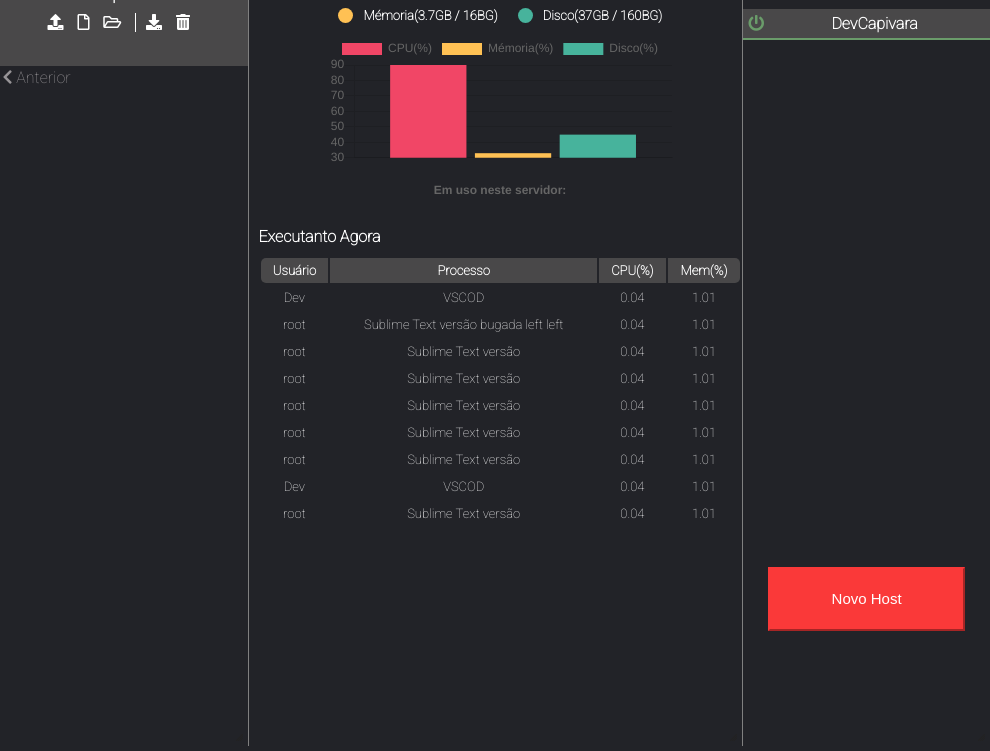
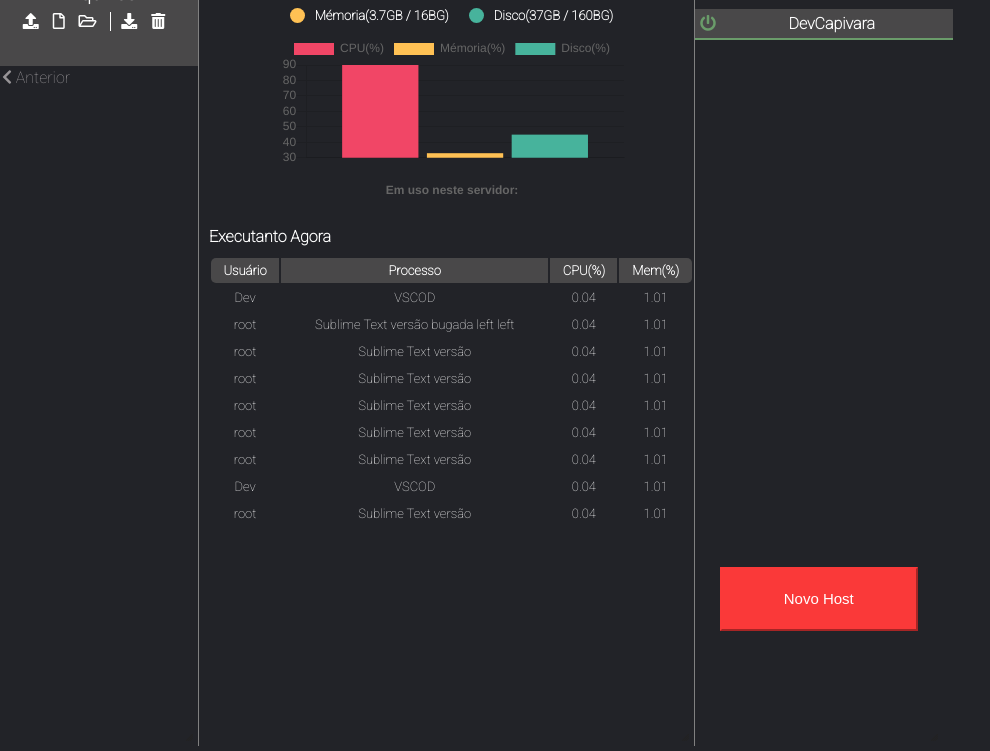
Before and after one commit to barretoMarcosPaulo/sarue-monitor, an Electron app: page src/app/home.html in a window 990 px wide. Shown: the part 54-805 px from the top of the page. Drawn offline with nearby package versions, Linux system fonts and the light colour scheme; no server answers.

Commit message:
update: new style for width windows

```diff
--- a/src/app/home.html
+++ b/src/app/home.html
@@ -160,8 +160,7 @@
                     <span> DevCapivara</span>
                 </div>
 
-                <div class="all-server" >
-                    <button id="btn-refresh" style="display: none;">atualizar</button>
+                <div class="all-server">
                     <div id="all-hosts">
 
                     </div>
@@ -176,28 +175,20 @@
     </div>
 
 
-    <script>
-        $(function () {
-            $("#file-box").resizable();
-            $("#process-box").resizable();
-            $("#instances-box").resizable();
-        });
-    </script>
 
-
+    <!-- Block Scripts -->
     <script src="../services/chart/chart.js"></script>
+    <script src="../services/resize.js"></script>
     <script src="./controllers/HostController.js"></script>
     <script src="./views/HostView.js"></script>
     <script src="./controllers/SshController.js"></script>
 
 
-    <!-- For connections -->
+    <!--  connections -->
     <script>
         const connection = new SshController('192.168.0.103' , 'marcos' , 'hardcorework');
         connection.initMonitor();
     </script>
-
-
 
     <!-- For hosts -->
     <script>
--- a/src/styles/style.css
+++ b/src/styles/style.css
@@ -44,7 +44,8 @@ body{
     min-height:100vh;
 }
 .files{
-    min-width: 25%;
+    min-width: 20%;
+    max-width: 25%;
 }
 .process{
     width: 50%;
@@ -79,11 +80,14 @@ body{
     overflow: auto;
     display: flex;
     flex-direction: column;
-    max-height: 100vh;
+    height: 70vh;
     margin-top: 5%;
+    flex: 1;
 }
 
 .list-files .item{
+    min-width: 200px;
+    max-width: 90%;
     font-size: 15px;
     cursor: pointer;
     padding: 8px;
@@ -91,6 +95,7 @@ body{
 .list-files .item label,i{
     font-weight: bold;
     cursor: pointer;
+    word-break: break-all;
 }
 .list-files .item i{
     margin-right: 10px;
@@ -192,11 +197,13 @@ body{
 
 /* Servers */
 
+
 .instances h2{
     text-align: center;
     margin: 10px 0 0 10px;
 }
 .server-selected{
+    width: 100%;
     display: flex;
     align-items: center;
     margin-top: 10%;
```
